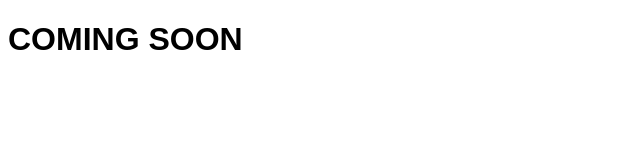
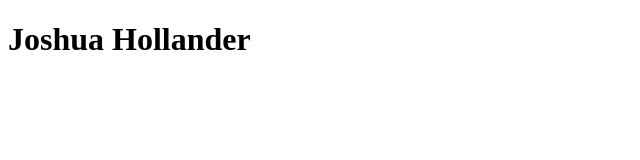
Before and after one commit to Joshuahuahua/JoshuaHollander, a plain HTML site: page index.html in a window 1280 px wide. Shown: the whole page, without its empty margins (0-640 px from the left). Drawn offline with Linux system fonts and the light colour scheme.

Commit message:
Update index.html

```diff
--- a/index.html
+++ b/index.html
@@ -3,13 +3,11 @@
 <title>Joshua Hollander</title>
 <meta charset="UTF-8">
 <!-- <meta name="viewport" content="width=device-width, initial-scale=1"> -->
-<link rel="stylesheet" href="styles.css">
+<!-- <link rel="stylesheet" href="styles.css"> -->
 
 <body>
-	<div class="w3-display-middle">
-		<h1 class="w3-jumbo w3-animate-top">COMING SOON</h1>
-		<!-- <hr class="w3-border-grey" style="margin:auto;width:40%"> -->
-		<!-- <p class="w3-large w3-center">35 days left</p> -->
-	</div>
+	<h1 class="title">Joshua Hollander</h1>
+	<!-- <hr class="w3-border-grey" style="margin:auto;width:40%"> -->
+	<!-- <p class="w3-large w3-center">35 days left</p> -->
 </body>
 </html>
```
